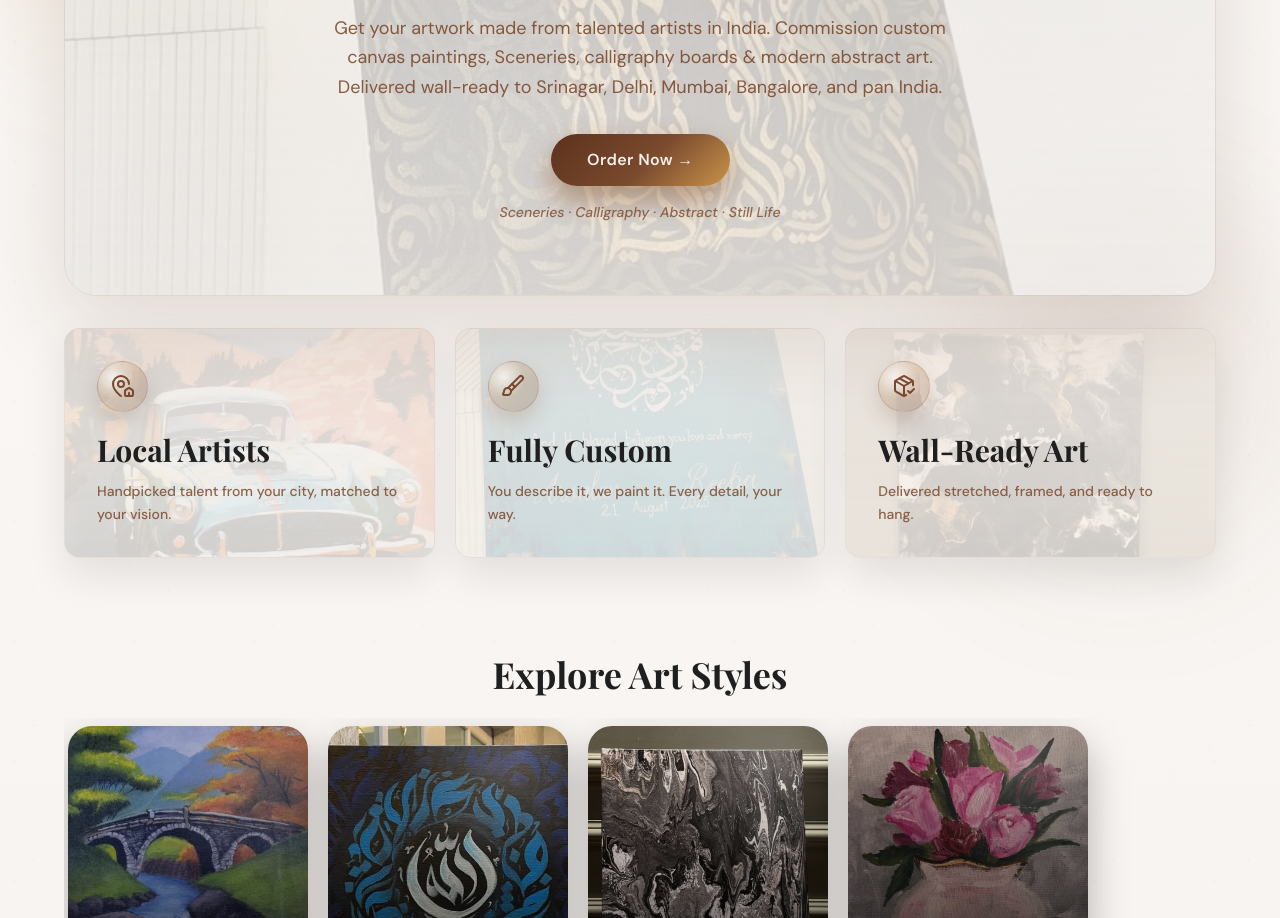
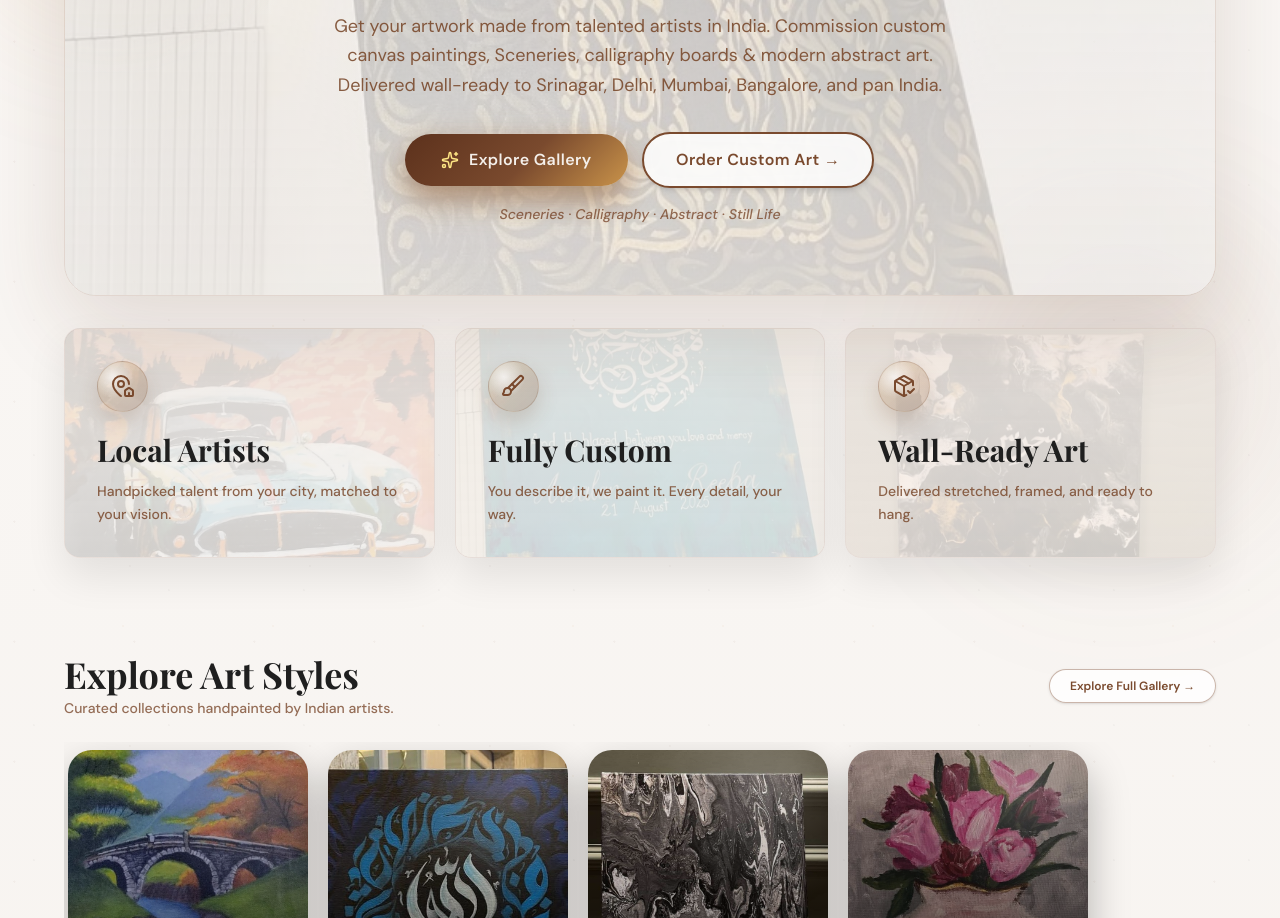
Before and after one commit to artlorcoin-tech/artlor, a React (Vite) app: page / in a window 1280 px wide. Shown: the part 460-1378 px from the top of the page. Built offline with nearby package versions, Linux system fonts and the light colour scheme; no server answers; a web font is replaced by a local one.

Commit message:
Add Explore Gallery CTA options to homepage hero and art styles sections

```diff
--- a/src/pages/Home.jsx
+++ b/src/pages/Home.jsx
@@ -217,24 +217,37 @@ function Home() {
               initial={prefersReducedMotion ? false : { opacity: 0, y: 20, scale: 0.9 }}
               animate={prefersReducedMotion ? {} : { opacity: 1, y: 0, scale: 1 }}
               transition={{ duration: 0.45, delay: 0.35, ease: [0.4, 0, 0.2, 1] }}
-              className="mt-6 sm:mt-8"
+              className="mt-6 sm:mt-8 flex flex-col sm:flex-row items-center justify-center gap-3.5"
             >
               <motion.div
-                whileHover={prefersReducedMotion ? {} : { scale: 1.08, rotateZ: 1 }}
+                whileHover={prefersReducedMotion ? {} : { scale: 1.08, rotateZ: -1 }}
                 whileTap={prefersReducedMotion ? {} : { scale: 0.95 }}
-                className="inline-flex rounded-full shadow-[0_12px_30px_rgba(201,147,74,0.3)]"
+                className="inline-flex rounded-full shadow-[0_12px_35px_rgba(201,147,74,0.4)]"
               >
                 <Link
                   to="/gallery"
-                  className="pill-btn pill-btn-primary rounded-full px-10 py-4 text-base sm:px-9 sm:py-3.5 sm:text-base font-bold tracking-wide"
+                  className="pill-btn pill-btn-primary rounded-full px-9 py-3.5 text-base font-extrabold tracking-wide flex items-center gap-2.5 shadow-xl"
                 >
-                  Order Now →
+                  <Sparkles className="h-4.5 w-4.5 text-amber-200" />
+                  Explore Gallery
                 </Link>
               </motion.div>
-              <p className="text-brand-brown/80 mt-4 font-body text-sm italic font-medium">
-                Sceneries · Calligraphy · Abstract · Still Life
-              </p>
+
+              <motion.div
+                whileHover={prefersReducedMotion ? {} : { scale: 1.06, rotateZ: 1 }}
+                whileTap={prefersReducedMotion ? {} : { scale: 0.95 }}
+              >
+                <Link
+                  to="/order"
+                  className="pill-btn rounded-full border-2 border-[var(--brand-brown)] bg-white/85 px-8 py-3.5 text-base font-bold tracking-wide text-[var(--brand-brown)] hover:bg-[var(--brand-brown)] hover:text-white transition-all shadow-md backdrop-blur-md flex items-center gap-2"
+                >
+                  Order Custom Art →
+                </Link>
+              </motion.div>
             </motion.div>
+            <p className="text-brand-brown/80 mt-4 font-body text-xs sm:text-sm italic font-medium">
+              Sceneries · Calligraphy · Abstract · Still Life
+            </p>
           </div>
         </motion.section>
       </div>
@@ -288,9 +301,22 @@ function Home() {
       </section>
 
       <section className="content-max mt-12 mb-8 max-w-6xl sm:mt-16 sm:mb-10 [perspective:1000px]">
-        <h2 className="font-display text-brand-dark mb-6 text-center text-3xl sm:text-4xl font-bold">
-          Explore Art Styles
-        </h2>
+        <div className="mb-6 flex flex-col items-center justify-between gap-3 text-center sm:flex-row sm:text-left">
+          <div>
+            <h2 className="font-display text-brand-dark text-3xl sm:text-4xl font-bold">
+              Explore Art Styles
+            </h2>
+            <p className="font-body text-xs sm:text-sm text-brand-brown/80 mt-1 font-medium">
+              Curated collections handpainted by Indian artists.
+            </p>
+          </div>
+          <Link
+            to="/gallery"
+            className="pill-btn rounded-full border border-[var(--brand-brown)]/40 bg-white/80 px-5 py-2 text-xs font-bold text-[var(--brand-brown)] hover:bg-[var(--brand-brown)] hover:text-white transition-all shadow-sm flex items-center gap-1.5"
+          >
+            Explore Full Gallery →
+          </Link>
+        </div>
         <div className="no-scrollbar flex gap-5 overflow-x-auto pb-4 pt-2 px-1">
           {styleCards.map((style, idx) => (
             <motion.article
```
